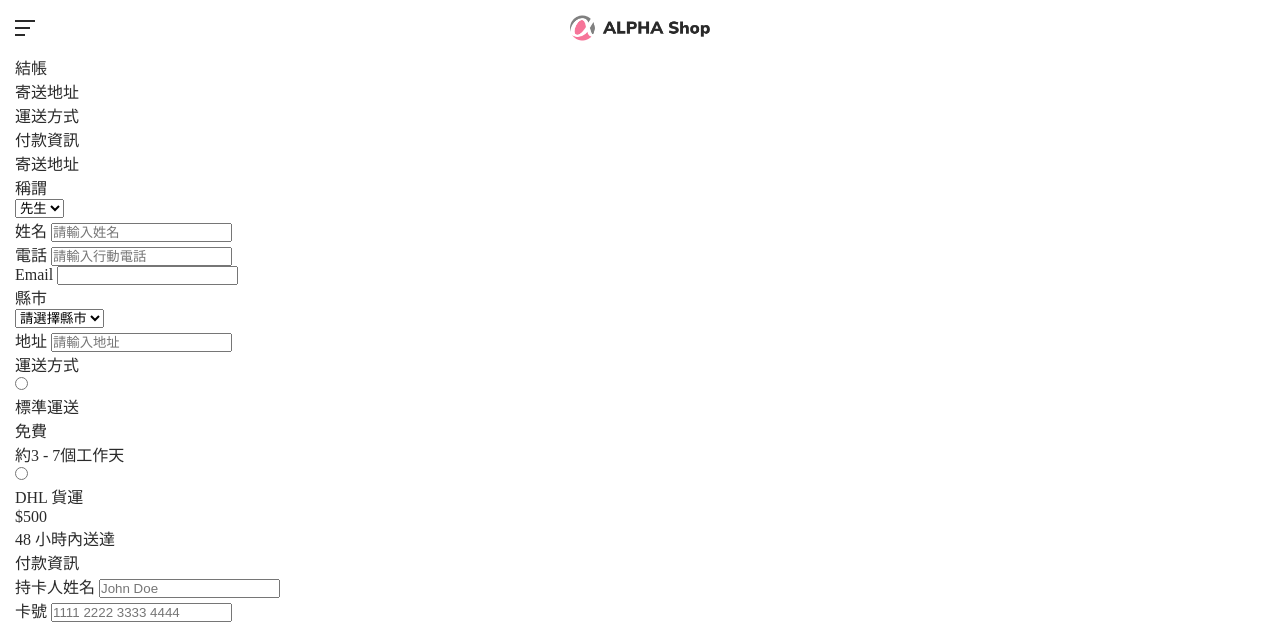
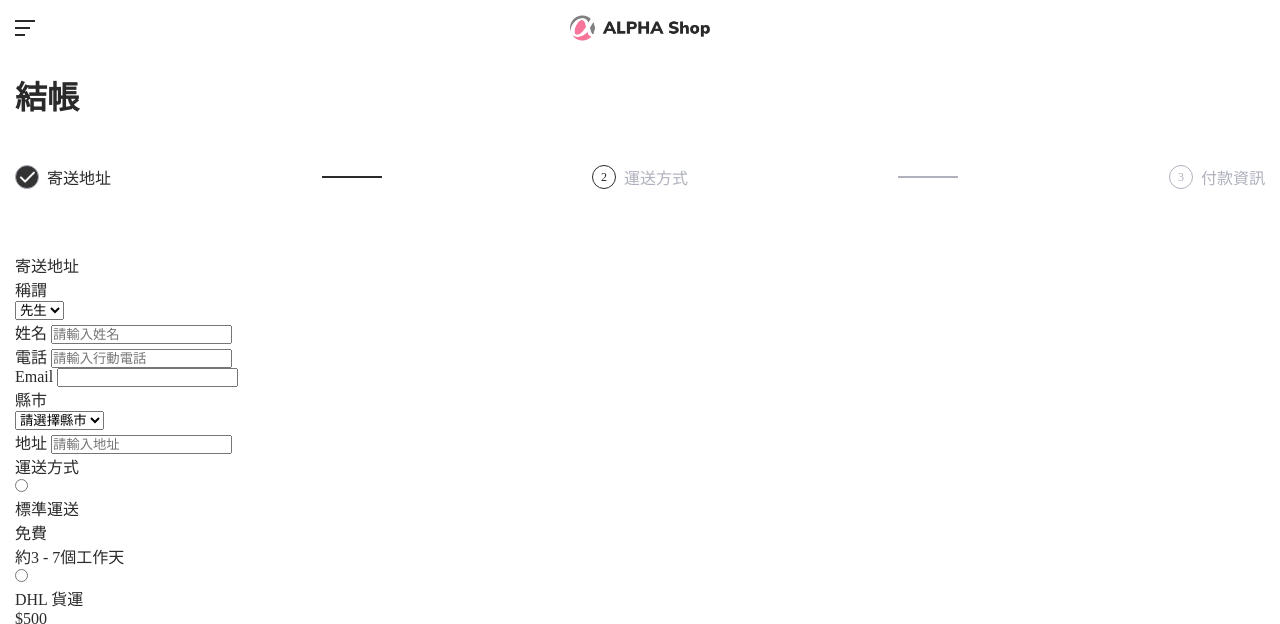
Before and after one commit to Beginneraboutlife116/alpha-shop-cart, a website built with webpack: page index.html in a window 1280 px wide. Shown: the top 624 px of the page. Built offline with nearby package versions, Linux system fonts and the light colour scheme; files whose address does not match are found by name.

Commit message:
feat: finish content__stepper

```diff
--- a/index.html
+++ b/index.html
@@ -51,19 +51,25 @@
         </header>
         <p class="title">結帳</p>
         <div class="content">
-          <div class="content__stepper">
-            <div class="content__stepper-step">
-              <div class="content__stepper-step--circle"></div>
+          <div class="content__stepper d-flex jc-between ai-center">
+            <div class="content__stepper-step d-flex checked">
+              <div class="content__stepper-step--circle">
+                <span>1</span>
+              </div>
               <div class="content__stepper-step--info">寄送地址</div>
             </div>
-            <div class="content__stepper-step">
-              <div class="content__stepper-step--circle"></div>
-              <span class="content__stepper-step--line"></span>
+            <span class="content__stepper--line"></span>
+            <div class="content__stepper-step d-flex active">
+              <div class="content__stepper-step--circle">
+                <span>2</span>
+              </div>
               <div class="content__stepper-step--info">運送方式</div>
             </div>
-            <div class="content__stepper-step">
-              <div class="content__stepper-step--circle"></div>
-              <span class="content__stepper-step--line"></span>
+            <span class="content__stepper--line"></span>
+            <div class="content__stepper-step d-flex">
+              <div class="content__stepper-step--circle">
+                <span>3</span>
+              </div>
               <div class="content__stepper-step--info">付款資訊</div>
             </div>
           </div>
--- /dev/null
+++ b/src/scss/_breakpoints.scss
@@ -0,0 +1,5 @@
+@mixin breakpoint($bp: 375px) {
+  @media (min-width: 375px) {
+    @content;
+  }
+}
--- a/src/scss/_layout.scss
+++ b/src/scss/_layout.scss
@@ -1,7 +1,3 @@
-%makeItselfCenter{
-  margin: 0 auto;
-}
-
 %makeInnerCenter {
   display: flex;
   justify-content: center;
--- a/src/scss/_reset.scss
+++ b/src/scss/_reset.scss
@@ -1,3 +1,5 @@
+@import url('https://fonts.googleapis.com/css2?family=Noto+Sans+TC:wght@100;400;500;700&display=swap');
+
 /*reset */
 html {
   scroll-behavior: smooth;
--- a/src/scss/_utilities.scss
+++ b/src/scss/_utilities.scss
@@ -26,7 +26,8 @@ $utilities: (
       "grid": grid,
       "none": none,
       "inline": inline,
-      "i-block": inline-block
+      "i-block": inline-block,
+      "block": block,
     )
   ),
   "opacity": (
@@ -55,61 +56,3 @@ $utilities: (
     }
   }
 }
-
-
-// $jc-space: (
-//   "start": flex-start,
-//   "center": center,
-//   "end": flex-end,
-//   "between": space-between,
-//   "around": space-around,
-//   "evenly": space-evenly
-// );
-
-// $ai-space: (
-//   "start": start,
-//   "end": end,
-//   "center": center,
-//   "stretch": stretch
-// );
-
-// $displaySet: (
-//   "flex": flex,
-//   "grid": grid,
-//   "none": none,
-//   "inline": inline,
-//   "inline-block": inline-block,
-//   "block": block,
-// );
-
-// @each $prop, $abbr in (display: d) {
-//   @each $key, $val in $displaySet {
-//     .#{$abbr}-#{$key} {
-//       #{$prop}: $val;
-//     }
-//   }
-// }
-
-// @each $prop, $abbr in (justify-content: jc) {
-//   @each $key, $val in $jc-space {
-//     .#{$abbr}-#{$key} {
-//       #{$prop}: $val;
-//     }
-//   }
-// }
-
-// @each $prop, $abbr in (align-items: ai) {
-//   @each $key, $val in $ai-space {
-//     .#{$abbr}-#{$key} {
-//       #{$prop}: $val;
-//     }
-//   }
-// }
-
-// @each $prop, $abbr in (opacity: o) {
-//   @for $i from 1 through 10 {
-//     .#{$abbr}-#{$i} {
-//       #{$prop}: 0.1 * $i;
-//     }
-//   }
-// }
--- a/src/scss/_variables.scss
+++ b/src/scss/_variables.scss
@@ -54,3 +54,13 @@ $gray-7: #333;
   --cart-icon: url(../images/darkmode-icon/icon-cart-dark.png);
   --darkmode-icon: url(../images/darkmode-icon/icon-sun.png);
 }
+
+$font-size-xs: 12px;
+$font-size-sm: 14px;
+$font-size-md: 16px;
+$font-size-lg: 24px;
+$font-size-xl: 32px;
+
+$space-basic: 16px;
+$space-lg: 24px;
+$space-xl: 32px;
--- a/src/scss/style.scss
+++ b/src/scss/style.scss
@@ -4,6 +4,7 @@
 // base & layout
 @import "reset";
 @import "layout";
+@import "breakpoints";
 
 // classes
 @import "utilities";
@@ -24,8 +25,6 @@ body {
 
 .main-container {
   margin: 0 15px 40px;
-}
-
   .header {
     position: relative;
     padding: 20px 0;
@@ -74,6 +73,7 @@ body {
       transform: scaleY(0);
       transform-origin: top;
       transition: transform 0.25s;
+      z-index: 1;
       &__menu-list {
         height: 90px;
         @extend %makeInnerCenter;
@@ -98,10 +98,14 @@ body {
         margin: 24px auto;
         padding: 12px 24px;
         border-radius: 99em;
-      box-shadow: inset 0 0 5px rgba(42, 42, 42, 0.5);
+        // box-shadow: inset 0 0 5px rgba(42, 42, 42, 0.5);
+        background-color: $gray-1;
         transform-origin: left;
         transform: scaleX(0);
         border: 1px solid var(--input-border);
+        &::placeholder {
+          color: black;
+        }
       }
       #search:checked + .nav__search-bar {
         transform: scaleX(1);
@@ -117,3 +121,92 @@ body {
       transform: translate(-50%, -50%);
     }
   }
+  .title {
+    margin-top: $space-basic;
+    font-size: $font-size-lg;
+    font-weight: bold;
+    line-height: 38px;
+    color: var(--basic-color);
+    @include breakpoint {
+      margin-top: $space-lg;
+      font-size: $font-size-xl;
+    }
+  }
+  .content__stepper {
+    padding: 24px 0;
+    &-step {
+      position: relative;
+      &--circle {
+        @extend %makeInnerCenter;
+        width: $space-xl;
+        height: $space-xl;
+        border-radius: 50%;
+        border: 1px solid var(--step-circle-unfinished-color);
+        @include breakpoint {
+          width: $space-lg;
+          height: $space-lg;
+        }
+        & span {
+          font-size: $font-size-md;
+          color: var(--step-circle-unfinished-color);
+          @include breakpoint {
+            font-size: $font-size-xs;
+          }
+        }
+      }
+      &--info {
+        display: none;
+        @include breakpoint {
+          display: block;
+          margin-left: ($space-basic / 2);
+          color: var(--step-circle-unfinished-color);
+        }
+      }
+    }
+    .checked {
+      color: $gray-7;
+      .content__stepper-step--circle {
+        background-color: $gray-7;
+        & span {
+          display: none;
+        }
+        &::after {
+          content: '';
+          width: 20px;
+          height: 20px;
+          background-image: url('../images/icon-check.png');
+          background-size: contain;
+          background-repeat: no-repeat;
+          background-position: 0;
+          @include breakpoint {
+            width: 16px;
+            height: 16px;
+          }
+        }
+      }
+      & + span {
+        background-color: var(--basic-color);
+      }
+      .content__stepper-step--info {
+        color: var(--basic-color);
+      }
+    }
+    .active {
+      .content__stepper-step--circle {
+        border-color: var(--basic-color);
+      }
+      & span {
+        color: var(--basic-color);
+      }
+    }
+    &--line {
+      display: block;
+      width: 60px;
+      height: 2px;
+      background-color: var(--step-circle-unfinished-color);
+    }
+    @include breakpoint {
+      padding: 48px 0 64px;
+    }
+  }
+}
```
Also changed, not shown: src/images/icon-check.png (added). Lines whose indentation alone changed are shown as unchanged.
